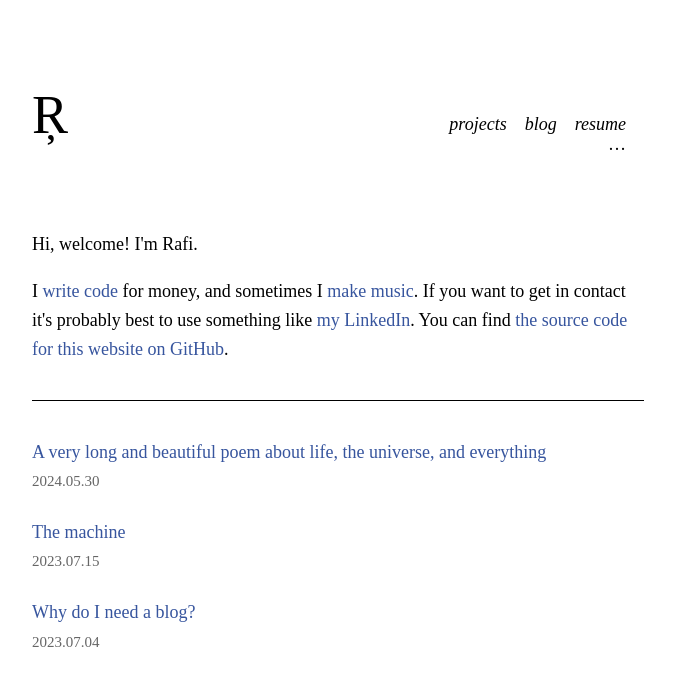
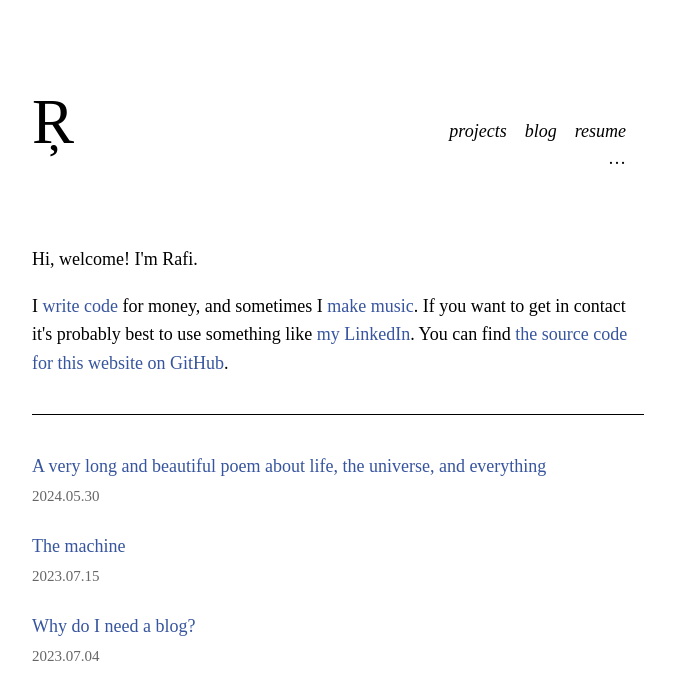
Before and after one commit to rgildiaz/blog, a Next.js app: page / in a window 1280 px wide. Shown: the top 700 px of the page, without its empty margins (302-977 px from the left). Built offline with nearby package versions, Linux system fonts and the light colour scheme.

Commit message:
style: adjust page title styles

```diff
--- a/components/layout/layout.module.css
+++ b/components/layout/layout.module.css
@@ -39,7 +39,7 @@
 }
 
 .header h1 {
-  font-size: 3rem;
+  font-size: 3.5em;
   font-style: normal;
   font-weight: normal;
   margin: 0;
--- a/styles/Post.module.css
+++ b/styles/Post.module.css
@@ -1,5 +1,5 @@
 .title_container {
-  margin: 2em 0;
+  margin: 0 0 2em 0;
   padding: 1em 0;
 }
 
--- a/styles/globals.css
+++ b/styles/globals.css
@@ -12,6 +12,11 @@ body {
   animation: fadeInAnimation ease-in 0.15s;
   animation-iteration-count: 1;
   animation-fill-mode: forwards;
+}
+
+h1 {
+  font-weight: normal;
+  font-size: 2em;
 }
 
 a {
```
